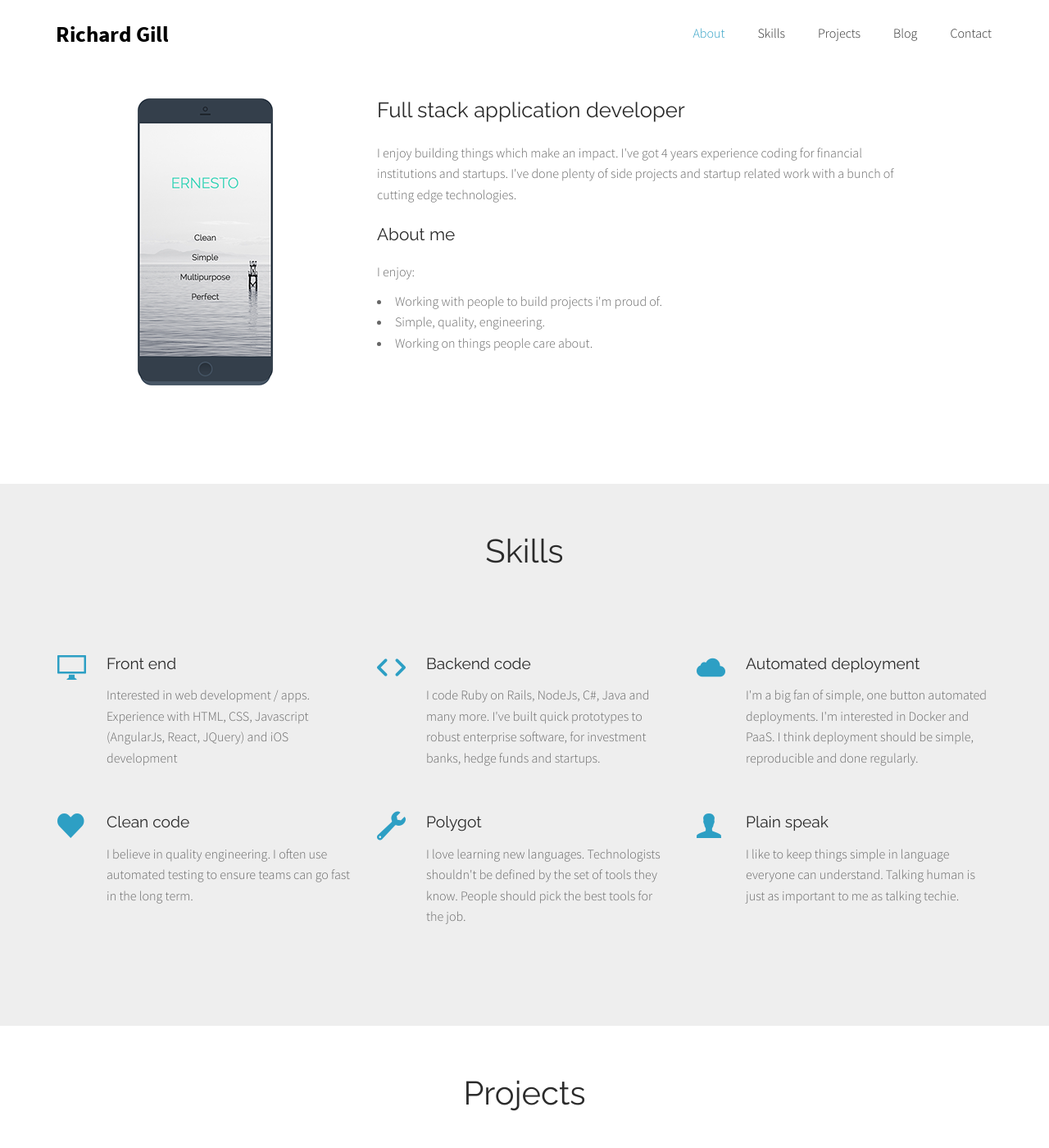
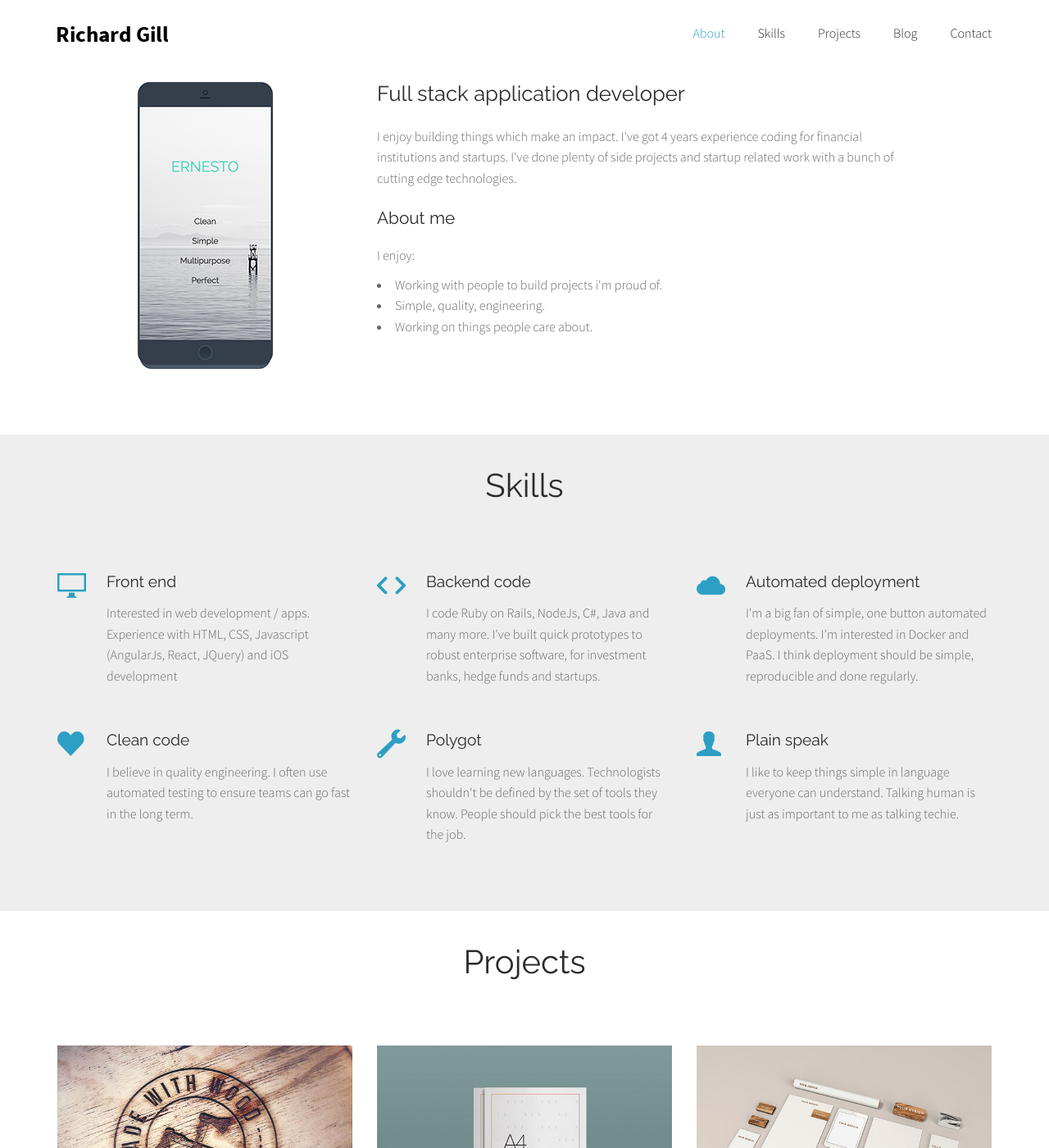
Before and after one commit to richardgill/richardgill.github.io, a Jekyll site: the page built from index.html, in a window 1280 px wide and 1400 px high. Shown: the whole window at 82% size. Built offline with Jekyll 4.4.1, drawn with Linux system fonts in a browser that asks for light colours; some web fonts are replaced; comment, search, counter and statistics services are not loaded.

Commit message:
Made sure page renders well on phones. Removed some unnecessary padding.

```diff
--- a/css/style.css
+++ b/css/style.css
@@ -619,10 +619,20 @@ ul.tags li:last-child {
 /*************************************************************/
 
 /** Region & Block Spacings **/
-.region,
-.block {
-  padding-top: 60px;
-  padding-bottom: 60px;
+@media (max-width: 767px) {
+  .region,
+  .block {
+    padding-top: 25px;
+    padding-bottom: 25px;
+  }
+}
+
+@media (min-width: 767px) {
+  .region,
+  .block {
+    padding-top: 40px;
+    padding-bottom: 40px;
+  }
 }
 
 .region-0 .region,
@@ -722,6 +732,17 @@ header {
           box-shadow: 0 0 4px rgba(0,0,0,.2);
 }
 
+@media (max-width: 767px) {
+  .below-header {
+    padding-top: 80px;
+  }
+}
+
+@media (min-width: 768px) {
+  .below-header {
+    padding-top: 60px;
+  }
+}
 
 /*************************************************************/
 /*************************** Menus ***************************/
--- a/index.html
+++ b/index.html
@@ -5,6 +5,8 @@ tagline: Supporting tagline
 ---
 
 <header>
+
+
   <div class="container">
     <div class="row">
 
@@ -38,7 +40,7 @@ tagline: Supporting tagline
 </header>
 
 
-<div id="about" class="region">
+<div id="about" class="region below-header">
   <div class="container">
     <div class="row">
 
```
